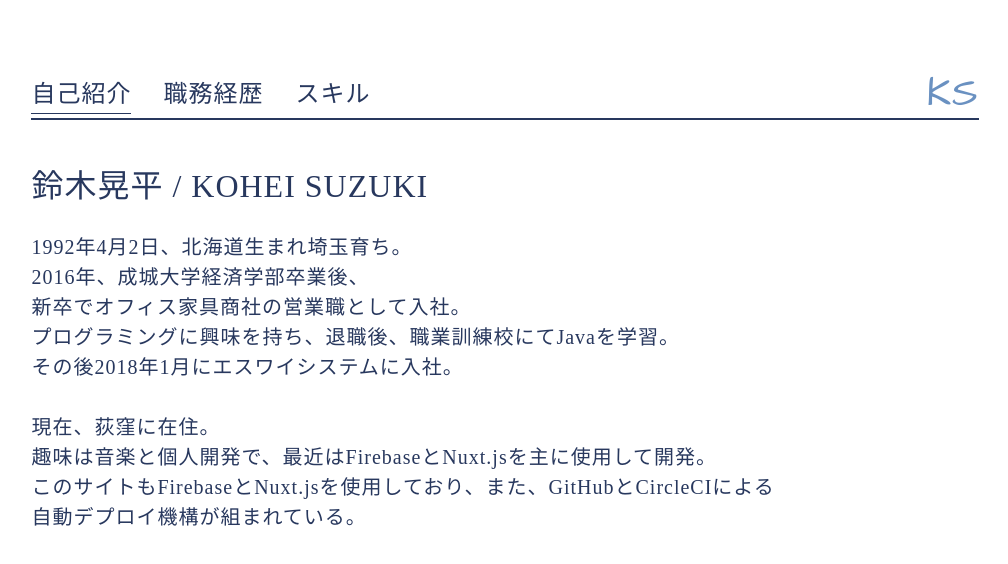
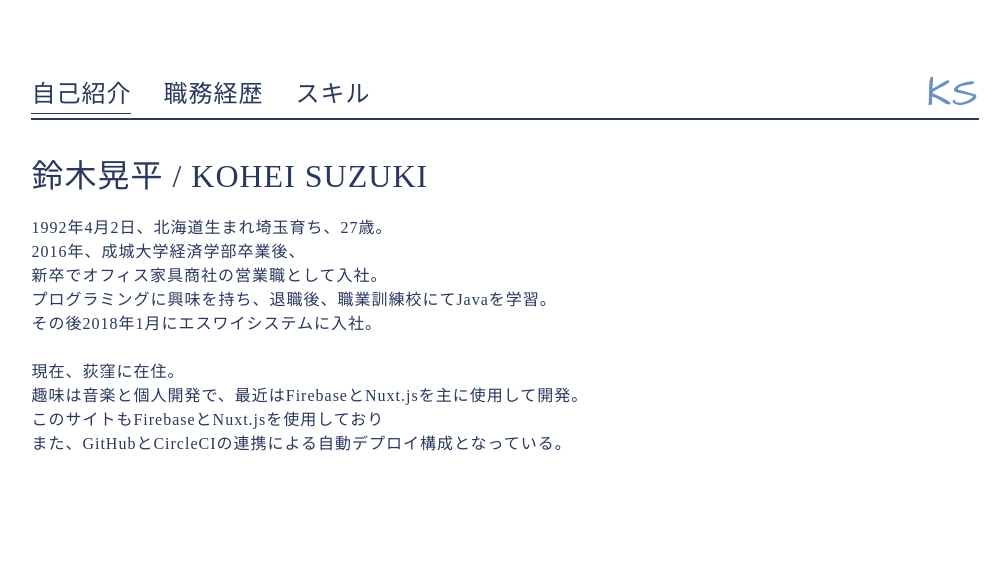
Before and after one commit to Kou0402/sy-profile, a Nuxt app: page /about in a window 1280 px wide. Shown: the top 564 px of the page, without its empty margins (135-1143 px from the left). Built offline with nearby package versions, Linux system fonts and the light colour scheme.

Commit message:
style: update about page

```diff
--- a/layouts/default.vue
+++ b/layouts/default.vue
@@ -24,6 +24,6 @@ export default {
   margin: 70px 13vw 0 13vw;
 }
 .main {
-  margin: 50px 13vw;
+  margin: 40px 13vw;
 }
 </style>
--- a/pages/about.vue
+++ b/pages/about.vue
@@ -1,8 +1,8 @@
 <template>
   <section class="about">
-    <h1 class="name">鈴木晃平 / KOHEI SUZUKI</h1>
+    <h2 class="name">鈴木晃平 / KOHEI SUZUKI</h2>
     <p class="introduction">
-      1992年4月2日、北海道生まれ埼玉育ち。<br />
+      1992年4月2日、北海道生まれ埼玉育ち、27歳。<br />
       2016年、成城大学経済学部卒業後、<br />
       新卒でオフィス家具商社の営業職として入社。<br />
       プログラミングに興味を持ち、退職後、職業訓練校にてJavaを学習。<br />
@@ -10,8 +10,8 @@
       <br />
       現在、荻窪に在住。<br />
       趣味は音楽と個人開発で、最近はFirebaseとNuxt.jsを主に使用して開発。<br />
-      このサイトもFirebaseとNuxt.jsを使用しており、また、GitHubとCircleCIによる<br />
-      自動デプロイ機構が組まれている。
+      このサイトもFirebaseとNuxt.jsを使用しており<br />
+      また、GitHubとCircleCIの連携による自動デプロイ構成となっている。
     </p>
   </section>
 </template>
@@ -19,15 +19,11 @@
 <style lang="scss" scoped>
 .about {
   > .name {
-    color: $main-color1;
-    font-size: 3.2rem;
     font-weight: 500;
-    margin-bottom: 30px;
+    margin-bottom: 24px;
   }
   > .introduction {
-    color: $main-color1;
-    font-size: 2rem;
-    line-height: 30px;
+    line-height: 2.4rem;
   }
 }
 </style>
```
